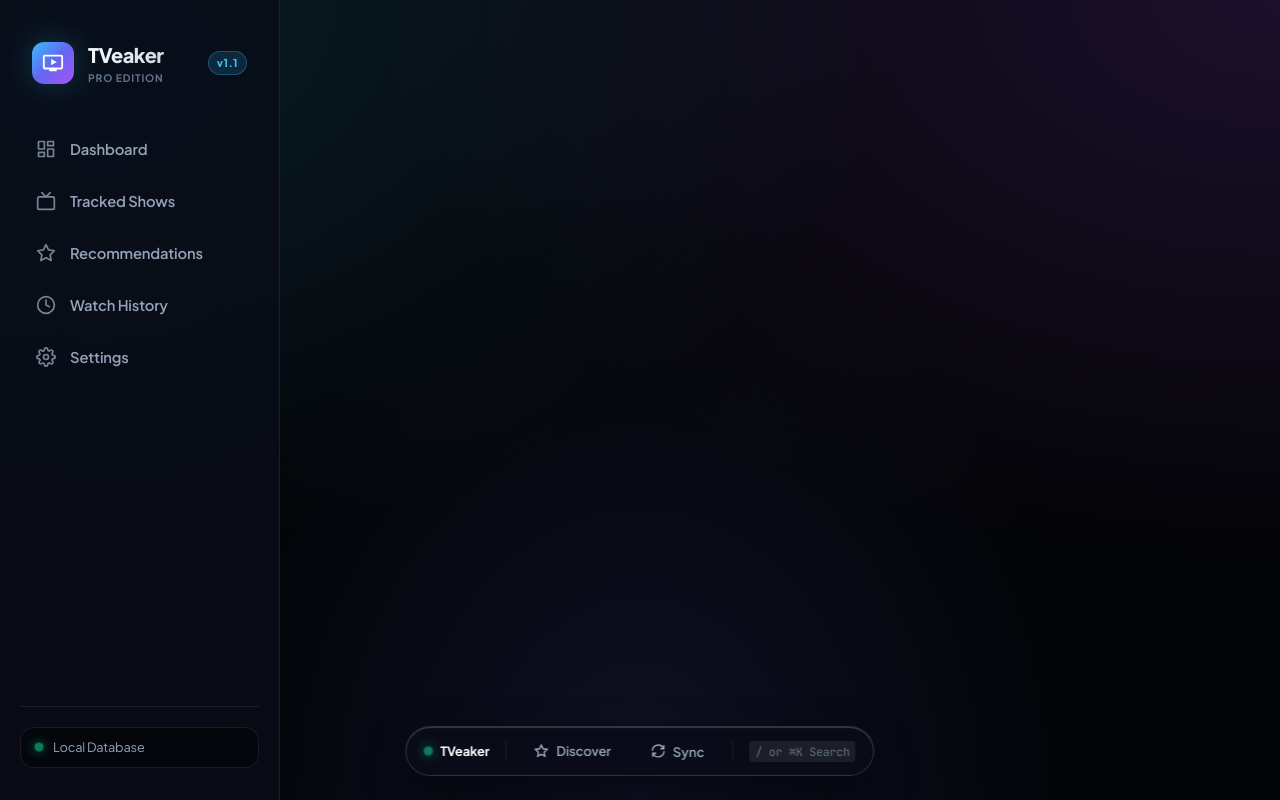
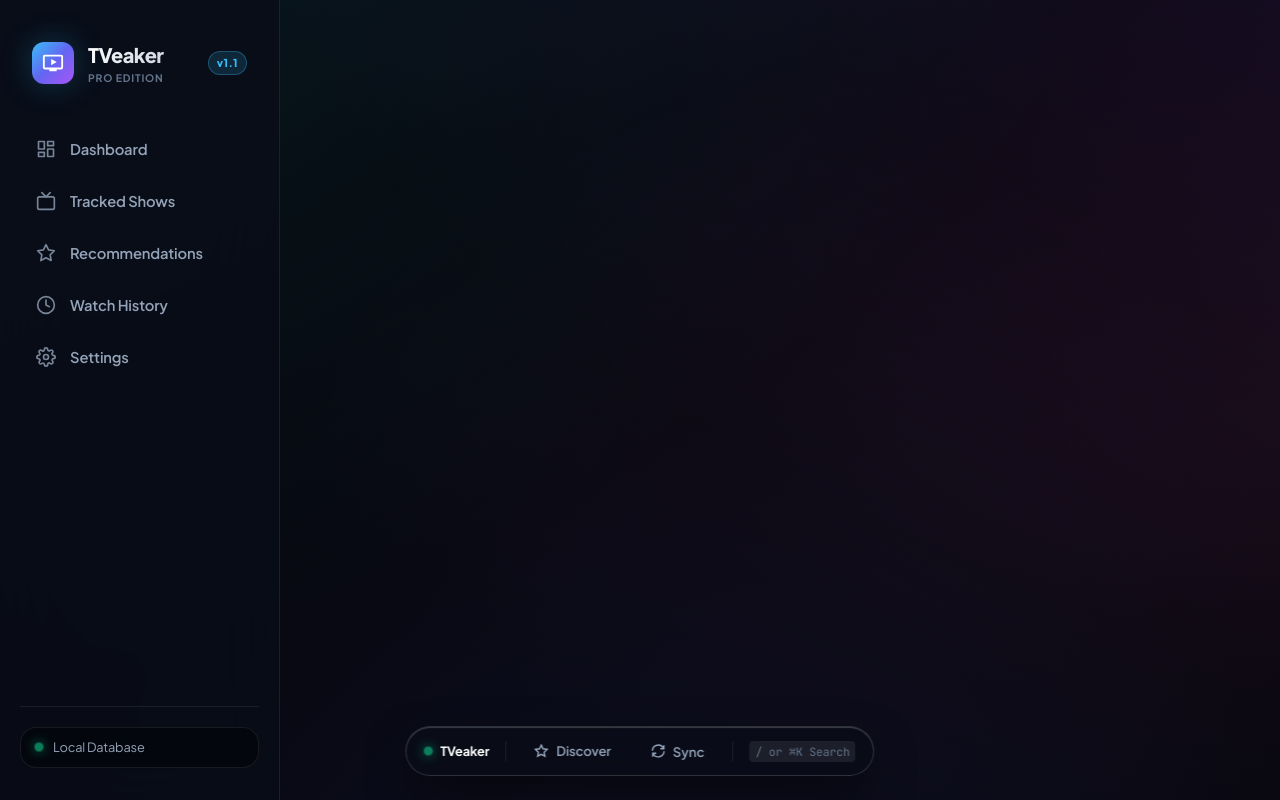
Before and after one commit to sbilogic/TVeaker, a Python web app: template src/tveaker/web/templates/base.html in a window 1280 px wide. Run offline with Jinja, Linux system fonts and the light colour scheme; the template is opened without the code that fills it, so the values that code supplies are empty.

Commit message:
style: elevate styling with premium dynamic mesh gradients and spatial reflections

```diff
--- a/src/tveaker/web/static/styles.css
+++ b/src/tveaker/web/static/styles.css
@@ -37,13 +37,14 @@
   --accent-pink: #ec4899;
   --accent-amber: #f59e0b;
 
-  /* Apple Mesh Gradients */
+  /* Apple Mesh Gradients with slow hardware-accelerated movement */
   --gradient-apple: linear-gradient(135deg, #38bdf8 0%, #6366f1 50%, #a855f7 100%);
-  --gradient-mesh: radial-gradient(at 0% 0%, rgba(56, 189, 248, 0.15) 0px, transparent 50%),
-                   radial-gradient(at 100% 0%, rgba(168, 85, 247, 0.15) 0px, transparent 50%),
-                   radial-gradient(at 50% 100%, rgba(99, 102, 241, 0.12) 0px, transparent 50%);
-  --gradient-card: linear-gradient(180deg, rgba(255, 255, 255, 0.05) 0%, rgba(255, 255, 255, 0.01) 100%);
-  --gradient-hero: linear-gradient(135deg, rgba(30, 41, 59, 0.7) 0%, rgba(15, 23, 42, 0.9) 100%);
+  --gradient-mesh: radial-gradient(at 0% 0%, rgba(56, 189, 248, 0.2) 0px, transparent 50%),
+                   radial-gradient(at 100% 0%, rgba(168, 85, 247, 0.2) 0px, transparent 50%),
+                   radial-gradient(at 50% 100%, rgba(99, 102, 241, 0.15) 0px, transparent 50%),
+                   radial-gradient(at 80% 50%, rgba(236, 72, 153, 0.08) 0px, transparent 40%);
+  --gradient-card: linear-gradient(180deg, rgba(255, 255, 255, 0.07) 0%, rgba(255, 255, 255, 0.01) 100%);
+  --gradient-hero: linear-gradient(135deg, rgba(15, 23, 42, 0.8) 0%, rgba(6, 8, 14, 0.95) 100%);
 
   --success: #10b981;
   --success-bg: rgba(16, 185, 129, 0.14);
@@ -54,9 +55,9 @@
 
   --radius-xs: 6px;
   --radius-sm: 10px;
-  --radius-md: 14px;
-  --radius-lg: 20px;
-  --radius-xl: 28px;
+  --radius-md: 16px;
+  --radius-lg: 24px;
+  --radius-xl: 32px;
   --radius-full: 9999px;
 
   --font-sans: 'Plus Jakarta Sans', -apple-system, BlinkMacSystemFont, 'SF Pro Display', Roboto, sans-serif;
@@ -65,11 +66,29 @@
   /* Physics & Elevation */
   --ease-apple: cubic-bezier(0.16, 1, 0.3, 1);
   --ease-out: cubic-bezier(0, 0, 0.2, 1);
-  --shadow-card: inset 0 1px 1px 0 rgba(255, 255, 255, 0.12), 0 20px 50px -15px rgba(0, 0, 0, 0.7);
-  --shadow-card-hover: inset 0 1px 1px 0 rgba(255, 255, 255, 0.25), 0 30px 60px -12px rgba(56, 189, 248, 0.25);
-  --shadow-hero: inset 0 1px 2px 0 rgba(255, 255, 255, 0.18), 0 30px 80px -20px rgba(0, 0, 0, 0.9);
+  --shadow-card: inset 0 1px 0 0 rgba(255, 255, 255, 0.1), 0 4px 24px -6px rgba(0, 0, 0, 0.6);
+  --shadow-card-hover: inset 0 1px 0 0 rgba(255, 255, 255, 0.25), 0 35px 70px -10px rgba(56, 189, 248, 0.15), 0 0 20px -2px rgba(56, 189, 248, 0.1);
+  --shadow-hero: inset 0 1px 1px 0 rgba(255, 255, 255, 0.15), 0 30px 80px -20px rgba(0, 0, 0, 0.9);
   --shadow-glow-cyan: 0 0 35px -5px rgba(56, 189, 248, 0.4);
   --shadow-glow-purple: 0 0 35px -5px rgba(168, 85, 247, 0.4);
+}
+
+/* Custom Premium Scrollbars */
+::-webkit-scrollbar {
+  width: 8px;
+  height: 8px;
+}
+::-webkit-scrollbar-track {
+  background: var(--bg-deep);
+  border-left: 1px solid var(--border-subtle);
+}
+::-webkit-scrollbar-thumb {
+  background: rgba(255, 255, 255, 0.12);
+  border-radius: var(--radius-full);
+  border: 2px solid var(--bg-deep);
+}
+::-webkit-scrollbar-thumb:hover {
+  background: var(--accent-cyan);
 }
 
 /* Base Reset & Core Smooth Rendering */
@@ -96,8 +115,15 @@ body {
   background-color: var(--bg-deep);
   background-image: var(--gradient-mesh);
   background-attachment: fixed;
+  background-size: 200% 200%;
+  animation: ambient-drift 24s ease infinite alternate;
   overflow-x: hidden;
   letter-spacing: -0.011em;
+}
+
+@keyframes ambient-drift {
+  0% { background-position: 0% 0%; }
+  100% { background-position: 100% 100%; }
 }
 
 /* --------------------------------------------------------------------------
```
